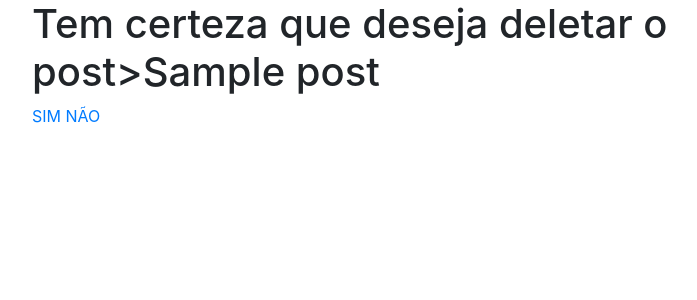
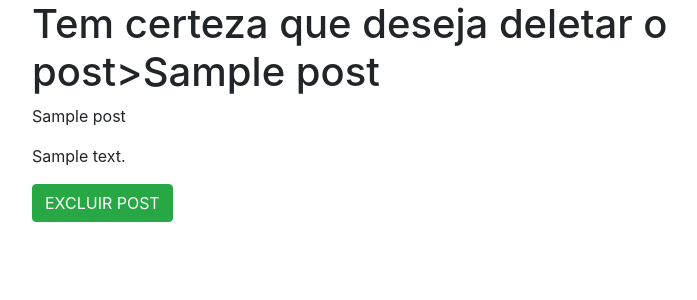
Before and after one commit to tamirisapbonicenha/blog-django-crud, a Django app: page /post_delete/1/ in a window 1280 px wide. Shown: the top 300 px of the page, without its empty margins (53-750 px from the left). Run offline with Django 3.2, Linux system fonts and the light colour scheme; tables that the repository leaves empty hold one stand-in row (values such as "Sample post"); some libraries are stand-ins or nearby versions.

Commit message:
refactor delete and add edit post

```diff
--- a/blog/forms.py
+++ b/blog/forms.py
@@ -7,3 +7,9 @@ class PostForm(forms.ModelForm):
     class Meta:
         model = Post
         fields = ('title', 'text', 'category')
+
+class PostEdit(forms.ModelForm):
+
+    class Meta:
+        model = Post
+        fields = ('title', 'text', 'category')
--- a/blog/templates/blog/post_delete.html
+++ b/blog/templates/blog/post_delete.html
@@ -2,6 +2,11 @@
 
 {% block content %}
     <h1> Tem certeza que deseja deletar o post>{{ post.title }}</a></h1>
-    <a href="{% url 'post_delete_confirm' pk=post.pk %}">SIM</a>
-    <a href="{% url 'post_detail' pk=post.pk %}">NÃO</a>
+
+    <form method="POST" class="post-form">
+        {% csrf_token %}
+        <p>{{ post.title }}</p>
+        <p>{{ post.text }}</p>
+        <button type="submit" class="btn btn-success">EXCLUIR POST</button>
+    </form>
 {% endblock %}
--- a/blog/templates/blog/posts.html
+++ b/blog/templates/blog/posts.html
@@ -7,6 +7,7 @@
                 <h5 class="card-title">{{ post.title }}</h5>
                 <p class="card-text">{{ post.text|linebreaksbr }}</p>
                 <a href="{% url 'post_detail' pk=post.pk %}" class="card-link">Leia mais</a>
+                <a href="{% url 'post_detail_edit' pk=post.pk %}" class="card-link">Editar post</a>
             </div>
         </div>
     {% endfor %}
--- a/blog/urls.py
+++ b/blog/urls.py
@@ -5,6 +5,7 @@ urlpatterns = [
     path('', views.PostView.as_view(), name='posts'),
     path('post/create', views.post_new, name='post_create'),
     path('post_detail/<int:pk>/', views.post_detail, name='post_detail'),
+    path('post_detail_edit/<int:pk>/', views.post_detail_edit, name='post_detail_edit'),
     path('post_delete/<int:pk>/', views.post_delete, name='post_delete'),
-    path('post_delete_confirm/<int:pk>/', views.post_delete_confirm, name='post_delete_confirm'),
+    # path('post_delete_confirm/<int:pk>/', views.post_delete_confirm, name='post_delete_confirm'),
 ]
--- a/blog/views.py
+++ b/blog/views.py
@@ -1,6 +1,6 @@
 from django.shortcuts import render, redirect, get_object_or_404
 from django.views import View
-from .forms import PostForm
+from .forms import PostForm, PostEdit
 from .models import Post
 
 # Create your views here.
@@ -14,33 +14,48 @@ class PostView(View):
 
         return render(request, 'blog/posts.html', context)
 
+
 def post_detail(request, pk):
     post = get_object_or_404(Post, pk=pk)
     return render(request, 'blog/post_detail.html', {'post': post})
 
 
-def post_delete(request, pk):
-    if request.method == "POST":
-        post = Post.objects.get(pk=pk).delete()
-        return redirect('posts')
-    else:
-        post = Post.objects.get(pk=pk)
-        return render(request, 'blog/post_delete.html', {'post': post})
+def post_detail_edit(request, pk):
+    post = get_object_or_404(Post, pk=pk)
+    form = PostEdit(request.POST or None, instance=post)
+
+    if request.method == "POST" and form.is_valid():
+        form.save()
+        # return render(request, 'blog/post_detail.html', {'post': post})
+        return redirect('post_detail', pk)
+
+    context = {'form': form}
+    return render(request, 'blog/post_detail_edit.html', context)
 
 
-def post_delete_confirm(request, pk):
+def post_delete(request, pk):
     post = get_object_or_404(Post, pk=pk)
-    post.delete()
-    return redirect('posts')
+
+    if request.method == "POST":
+        post.delete()
+        return redirect('posts')
+
+    return render(request, 'blog/post_delete.html', {'post': post})
+
+
+# def post_delete_confirm(request, pk):
+#     post = get_object_or_404(Post, pk=pk)
+#     post.delete()
+#     return redirect('posts')
 
 
 def post_new(request):
-     if request.method == "POST":
-         form = PostForm(request.POST)
-         if form.is_valid():
-             post = form.save(commit=False)
-             post.save()
-             return redirect('posts')
-     else:
-         form = PostForm()
-     return render(request, 'blog/post_create.html', {'form': form})
+    if request.method == "POST":
+        form = PostForm(request.POST)
+        if form.is_valid():
+            post = form.save(commit=False)
+            post.save()
+            return redirect('posts')
+    else:
+        form = PostForm()
+    return render(request, 'blog/post_create.html', {'form': form})
```
Also changed, not shown: blog/templates/blog/post_detail_edit.html (added, +25 -0 lines).
